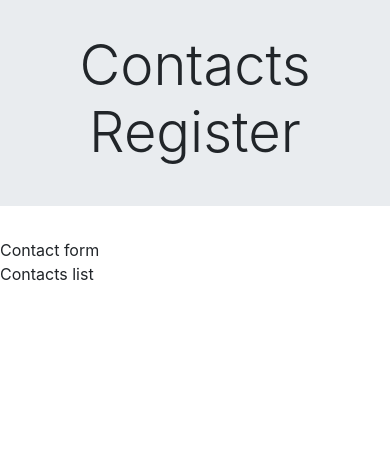
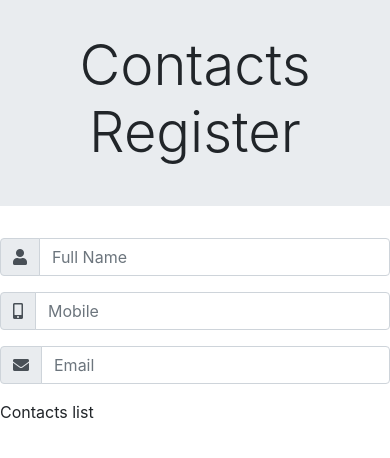
Before and after one commit to Vinoth6194/code_aff_react_fire_rtdb_crud, a React (Create React App) app: page / in a window 390 px wide. Shown: the top 458 px of the page. Built offline with nearby package versions, Linux system fonts and the light colour scheme.

Commit message:
name, mobile and email fields

```diff
--- a/src/components/ContactForm.jsx
+++ b/src/components/ContactForm.jsx
@@ -1,7 +1,62 @@
-import React from "react";
+import React, { useState } from "react";
 
 function ContactForm() {
-  return <div>Contact form</div>;
+  const initialFieldValues = {
+    fullName: "",
+    mobile: "",
+    email: "",
+    address: "",
+  };
+
+  const [values, setValues] = useState(initialFieldValues);
+  return (
+    <form autoComplete="off">
+      <div className="form-group input-group">
+        <div className="input-group-prepend">
+          <div className="input-group-text">
+            <i className="fas fa-user"></i>
+          </div>
+        </div>
+        <input
+          type="text"
+          className="form-control"
+          placeholder="Full Name"
+          value={values.fullName}
+          name="fullName"
+        />
+      </div>
+      <div className="form-row">
+        <div className="form-group input-group col-md-6">
+          <div className="input-group-prepend">
+            <div className="input-group-text">
+              <i className="fas fa-mobile-alt"></i>
+            </div>
+          </div>
+          <input
+            type="text"
+            className="form-control"
+            placeholder="Mobile"
+            value={values.mobile}
+            name="mobile"
+          />
+        </div>
+        <div className="form-group input-group col-md-6">
+          <div className="input-group-prepend">
+            <div className="input-group-text">
+              <i className="fas fa-envelope"></i>
+            </div>
+          </div>
+          <input
+            type="text"
+            className="form-control"
+            placeholder="Email"
+            value={values.email}
+            name="email"
+          />
+        </div>
+      </div>
+    </form>
+  );
 }
 
 export default ContactForm;
```
